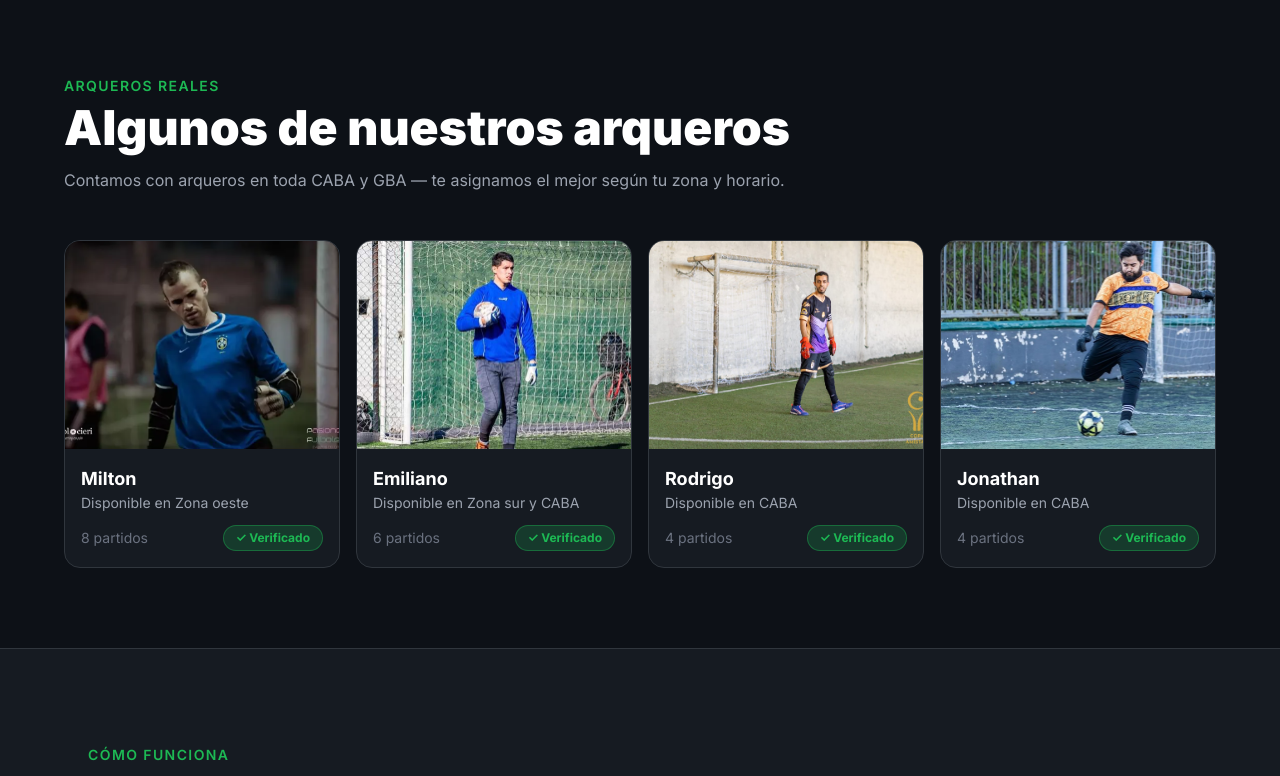
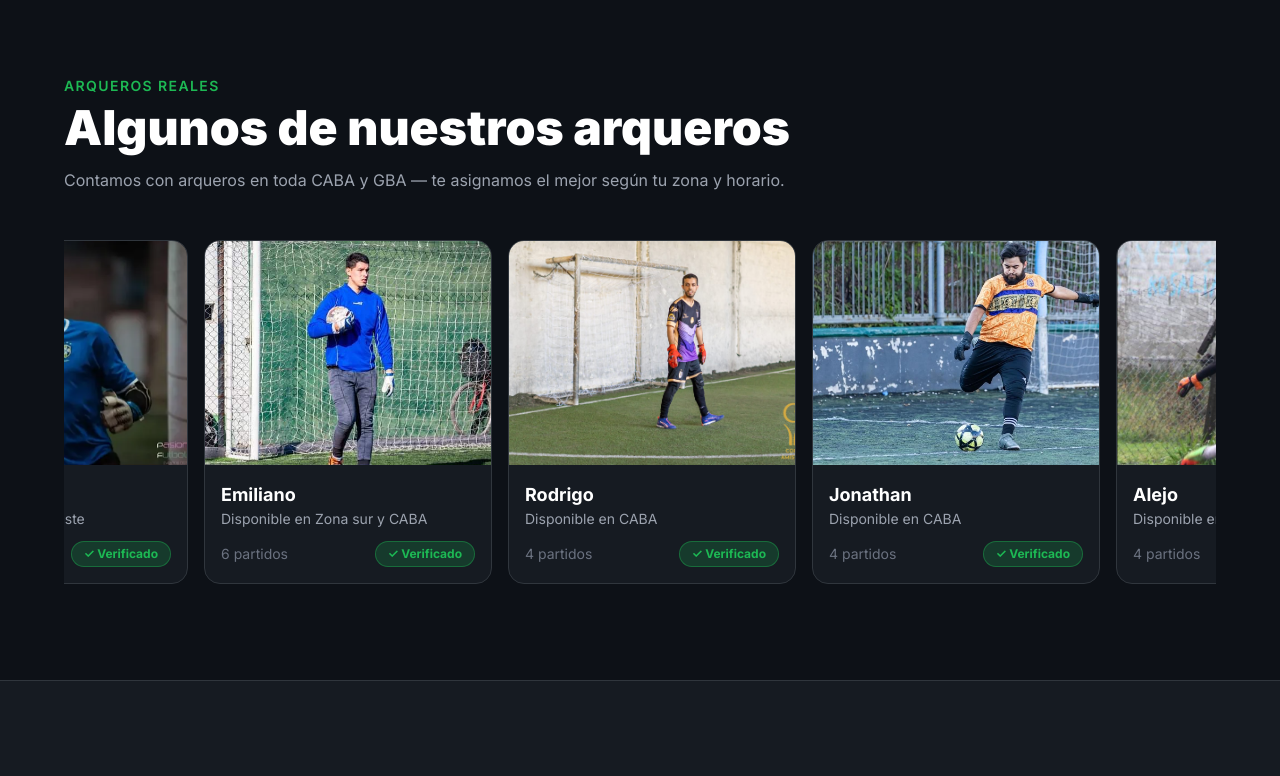
Before and after one commit to miltonmeglia-max/Sitio-web-Alquiler-de-arqueros, a React (Vite) app: page / in a window 1280 px wide. Shown: the part 652-1428 px from the top of the page. Built offline with nearby package versions, Linux system fonts and the light colour scheme.

Commit message:
Agrego Alejo y carrusel en desktop

```diff
--- a/src/App.jsx
+++ b/src/App.jsx
@@ -1,7 +1,7 @@
 import FormularioModal from './FormularioModal';
 import { useState, useEffect, useRef } from 'react'
 import Registro from './Registro'
-
+import alejo from './assets/fotos-arqueros/Alejo.png'
 import emiliano from './assets/fotos-arqueros/emiliano.jpg'
 import milton from './assets/fotos-arqueros/milton.png'
 import rodrigo from './assets/fotos-arqueros/rodrigo.jpeg'
@@ -12,6 +12,7 @@ const arqueros = [
   { nombre: 'Emiliano', zona: 'Zona sur y CABA', partidos: 6, foto: emiliano },
   { nombre: 'Rodrigo', zona: 'CABA', partidos: 4, foto: rodrigo },
   { nombre: 'Jonathan', zona: 'CABA', partidos: 4, foto: jonathan },
+  { nombre: 'Alejo', zona: 'CABA', partidos: 4, foto: alejo },  // ← nuevo
 ]
 
 const testimonios = [
@@ -158,31 +159,20 @@ function Arqueros() {
         <p className="text-[#1DB954] font-semibold text-sm uppercase tracking-widest mb-2">Arqueros reales</p>
         <h2 className="text-4xl md:text-5xl font-black text-white mb-4">Algunos de nuestros arqueros</h2>
         <p className="text-gray-400 text-base mb-12">Contamos con arqueros en toda CABA y GBA — te asignamos el mejor según tu zona y horario.</p>
+
+        {/* ✅ Carrusel para TODOS los tamaños */}
         <div
           ref={ref}
-          className="flex md:hidden gap-4 overflow-x-auto pb-4"
+          className="flex gap-4 overflow-x-auto pb-4"
           style={{ scrollbarWidth: 'none', msOverflowStyle: 'none', scrollBehavior: 'auto' }}
+          onMouseEnter={() => setIsPaused(true)}
+          onMouseLeave={() => setIsPaused(false)}
           onTouchStart={() => setIsPaused(true)}
           onTouchEnd={() => setIsPaused(false)}
         >
           {duplicated.map((a, idx) => (
-            <div key={idx} className="bg-[#161b22] border border-[#30363d] rounded-2xl overflow-hidden flex-shrink-0 w-[75vw]">
+            <div key={idx} className="bg-[#161b22] border border-[#30363d] rounded-2xl overflow-hidden flex-shrink-0 w-[75vw] md:w-72">
               <img src={a.foto} alt={a.nombre} className="w-full h-56 object-cover object-top" />
-              <div className="p-4">
-                <p className="text-white font-bold text-lg">{a.nombre}</p>
-                <p className="text-gray-400 text-sm">Disponible en {a.zona}</p>
-                <div className="flex items-center justify-between mt-3">
-                  <p className="text-gray-500 text-sm">{a.partidos} partidos</p>
-                  <span className="bg-[#1DB954]/20 border border-[#1DB954]/40 text-[#1DB954] text-xs font-bold px-3 py-1 rounded-full">✓ Verificado</span>
-                </div>
-              </div>
-            </div>
-          ))}
-        </div>
-        <div className="hidden md:grid grid-cols-4 gap-4">
-          {arqueros.map((a) => (
-            <div key={a.nombre} className="bg-[#161b22] border border-[#30363d] rounded-2xl overflow-hidden card-hover">
-              <img src={a.foto} alt={a.nombre} className="w-full h-52 object-cover object-top" />
               <div className="p-4">
                 <p className="text-white font-bold text-lg">{a.nombre}</p>
                 <p className="text-gray-400 text-sm">Disponible en {a.zona}</p>
```
Also changed, not shown: src/assets/fotos-arqueros/Alejo.png (added).
